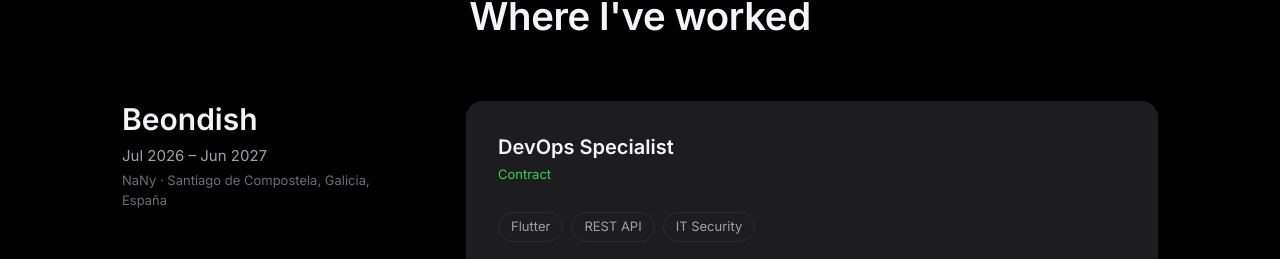
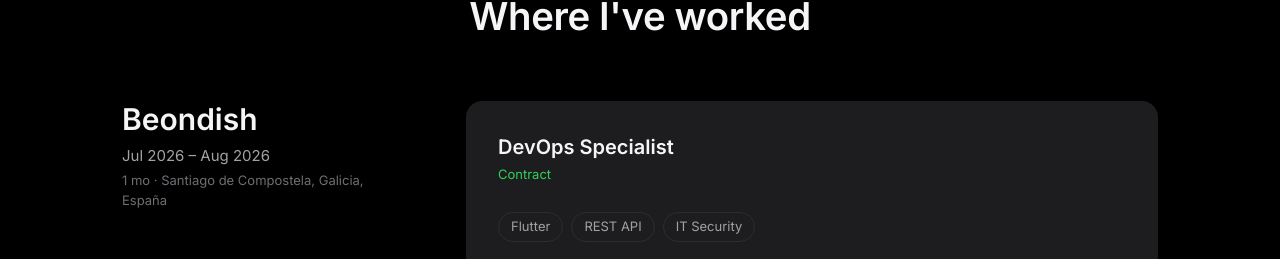
Before and after one commit to IsNotTheReal/me, a Next.js app: page /en in a window 1280 px wide. Shown: the part 1932-2191 px from the top of the page. Built offline with nearby package versions, Linux system fonts and the light colour scheme.

Commit message:
Final typo fixed
Final typo fixed

```diff
--- a/data/experience.ts
+++ b/data/experience.ts
@@ -10,7 +10,7 @@
     },
     type: 'contract',
     start: '2026-07',
-    end: '2026-18',
+    end: '2026-08',
     location: 'Santiago de Compostela, Galicia, España',
     summary: {
       en: '',
```
